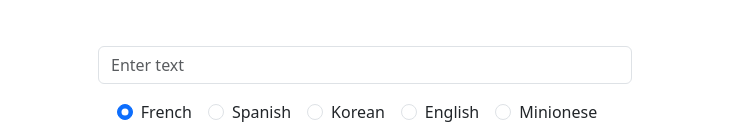
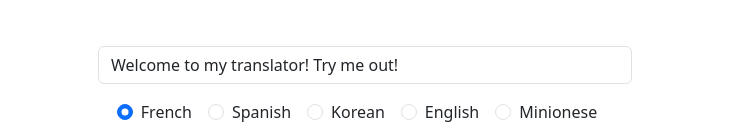
Before and after one commit to Dgibson89/pollyg, a React (Create React App) app: page / in a window 1280 px wide. Shown: the part 502-638 px from the top of the page, without its empty margins (275-1005 px from the left). Built offline with nearby package versions, Linux system fonts and the light colour scheme; no server answers.

Commit message:
Translator.js Added text to the initial state of the input text to allow the user to try out translations with typing.

```diff
--- a/src/components/Translator.js
+++ b/src/components/Translator.js
@@ -8,7 +8,7 @@ const openai = new OpenAI({dangerouslyAllowBrowser:true,
   apiKey: process.env.REACT_APP_OPENAI_API_KEY });
 
   const Translator = ({ selectedLanguage, setSelectedLanguage }) => {
-    const [inputText, setInputText] = useState('');
+    const [inputText, setInputText] = useState('Welcome to my translator! Try me out!');
     const [translatedText, setTranslatedText] = useState('');
 
   const handleTranslation = async () => {
```
